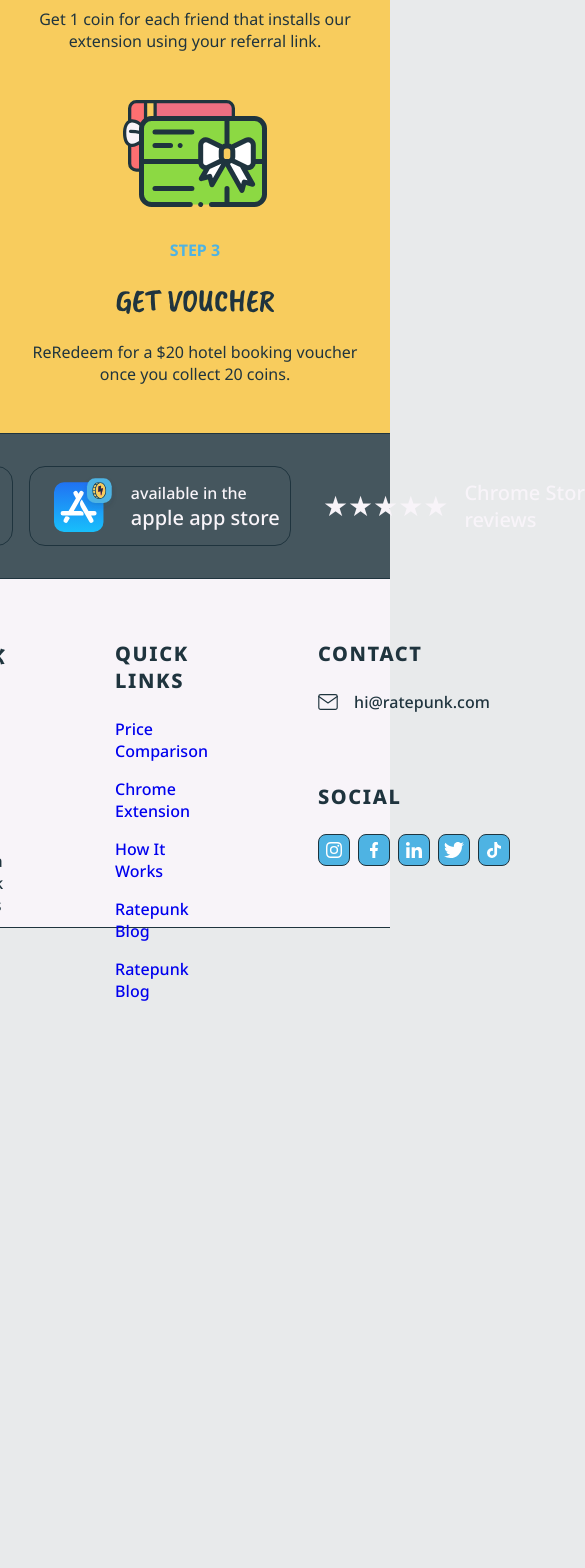
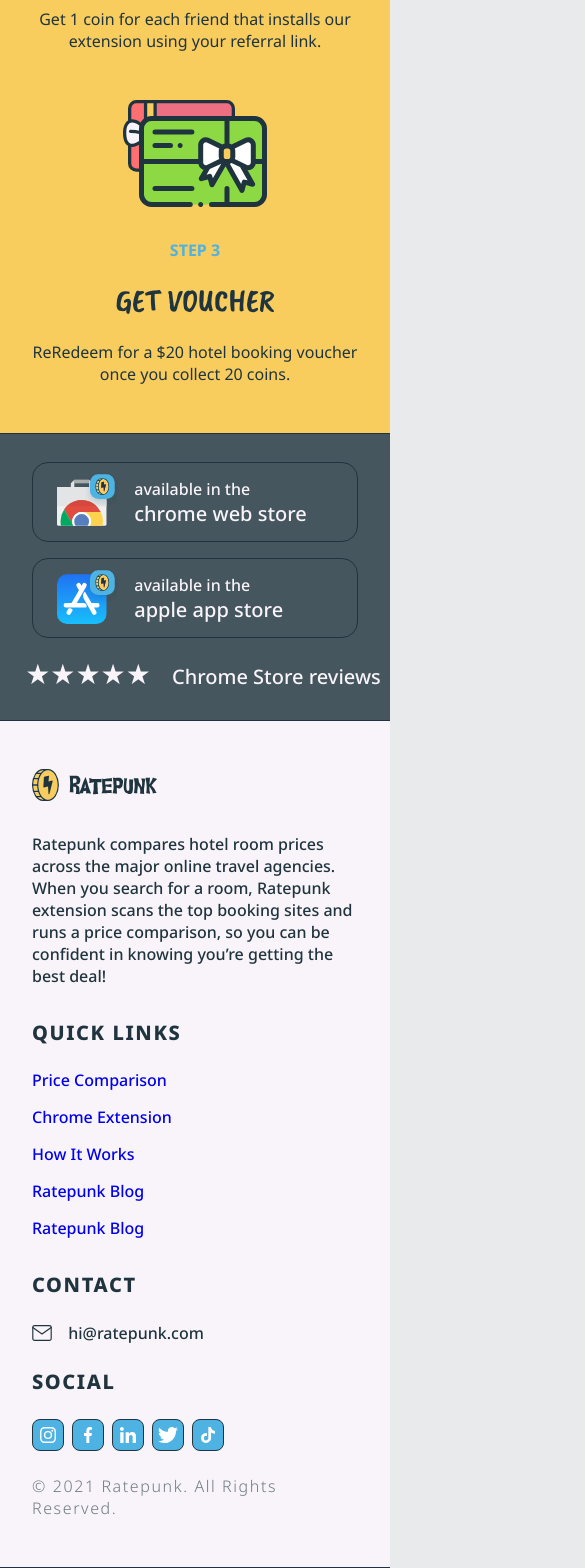
Before and after one commit to mixer1995/ratepunkPromo, a Next.js app: page / in a window 390 px wide. Shown: the part 1296-2864 px from the top of the page, 585 px wide, since content can reach past the window. Before the commit the page ends 2522 px from the top, so only its background shows below. Built offline with nearby package versions, Linux system fonts and the light colour scheme.

Commit message:
Finished mobile version

```diff
--- a/components/DownloadBtn.module.scss
+++ b/components/DownloadBtn.module.scss
@@ -1,3 +1,5 @@
+@import "./../styles/breakpoints.scss";
+
 .linkBtn {
     width: 310px;
     height: 78px;
@@ -7,6 +9,10 @@
     flex-direction: row;
     align-items: center;
     gap: 10px;
+
+    @include mobile {
+        width: calc(100% - 66px);
+    }
 
     img {
         height: 60px;
--- a/components/Footer.module.scss
+++ b/components/Footer.module.scss
@@ -1,3 +1,5 @@
+@import "./../styles/breakpoints.scss";
+
 .footer {
     position: relative;
     font-family: "Noto Sans", sans-serif;
@@ -15,6 +17,10 @@
         align-items: center;
         justify-content: center;
 
+        @include mobile {
+            height: 286px;
+        }
+
         .align {
             width: 1120px;
             display: flex;
@@ -22,10 +28,14 @@
             gap: 16px;
             align-items: center;
 
+            @include mobile {
+                flex-direction: column;
+                width: 100%;
+            }
+
             .stars {
-                margin-left: 16px;
+                padding: 0 16px;
                 font-size: 28px;
-                margin-bottom: 3px;
             }
         }
 
@@ -40,6 +50,11 @@
         align-items: center;
         justify-content: center;
 
+        @include mobile {
+            height: auto;
+            align-items: flex-start;
+        }
+
         .align {
             width: 1120px;
             height: 226px;
@@ -47,6 +62,14 @@
             flex-direction: row;
             justify-content: flex-end;
             gap: 110px;
+
+            @include mobile {
+                width: calc(100% - 64px);
+                height: auto;
+                flex-direction: column;
+                margin: 48px 0;
+                gap: 32px
+            }
 
             div {
                 display: flex;
@@ -58,19 +81,39 @@
                 img {
                     height: 32px;
                 }
+
+
+
             }
 
             div:first-child {
                 margin-right: auto;
 
+                @include mobile {
+                    gap: 32px;
+                }
+
+                p {
+                    @include mobile {
+                        br {
+                            display: none;
+                        }
+                    }
+                }
+
                 span {
                     color: #6D7A80;
                     margin-top: auto;
                     font-weight: 300;
+                    display: none;
                 }
             }
 
             .qLinks {
+                    @include mobile {
+                        gap: 23px;
+                    }
+
                 span {
                     font-size: 20px;
                     font-weight: 800;
@@ -83,6 +126,11 @@
                     flex-direction:column;
                     gap: 16px;
                     list-style-type: none;
+
+
+                    @include mobile {
+                        gap: 15px;
+                    }
 
                     a {
                         text-decoration: none;
@@ -119,6 +167,7 @@
                         text-decoration: none;
                         color: #1F343E;
                     }
+
                 }
 
                 .social {
@@ -132,9 +181,23 @@
                         flex-direction: row;
                         width: auto;
                         gap: 8px;
+
+                    }
+
+                }
+
+
+                .hiddenMobileRes {
+                    color: #6D7A80;
+                    margin-top: auto;
+                    font-weight: 300;
+                    display: none;
+                    font-size: 16px;
+
+                    @include mobile {
+                        display: block;
                     }
                 }
-
             }
         }
     }
--- a/components/Footer.tsx
+++ b/components/Footer.tsx
@@ -20,8 +20,7 @@
         <div className={styles.align}>
           <DownloadBtn picSrc={googleLogo.src} link="https://chromewebstore.google.com/detail/ratepunk-hotel-booking-an/gdaioanblcnghddimngklkhgcbomfdck?utm_source=ratepunk" text="chrome web store" />
           <DownloadBtn picSrc={appleLogo.src} link="https://apps.apple.com/app/ratepunk/id1607823726" text="apple app store" />
-          <span className={styles.stars}>{"★".repeat(5)}</span>
-          <span>Chrome Store reviews</span>
+          <span><span className={styles.stars}>{"★".repeat(5)}</span> Chrome Store reviews</span>
 
         </div>
       </div>
@@ -58,6 +57,7 @@
                 <SocialLink picSrc={tickLogo.src} short="tick" />
               </div>
             </div>
+            <span className={styles.hiddenMobileRes}>© 2021 Ratepunk. All Rights Reserved.</span>
           </div>
         </div>
       </div>
--- a/styles/breakpoints.scss
+++ b/styles/breakpoints.scss
@@ -1,5 +1,5 @@
 @mixin mobile {
-    @media (max-width: 1120px) {
+    @media (max-width: 1150px) {
         @content;
     }
   }
```
